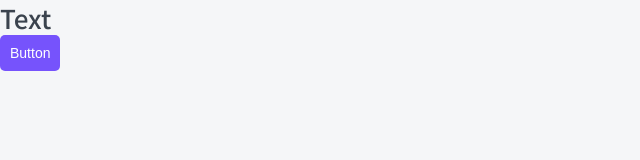
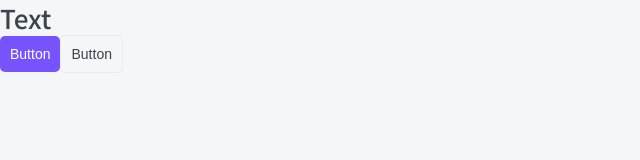
Before and after one commit to AnnaShpak01/my-top-app, a Next.js app: page / in a window 1280 px wide. Shown: the top 160 px of the page, without its empty margins (0-640 px from the left). Built offline with nearby package versions, Linux system fonts and the light colour scheme.

Commit message:
HTMLProps
added className as props for buttons

```diff
--- a/app/components/Button/Button.props.ts
+++ b/app/components/Button/Button.props.ts
@@ -1,6 +1,6 @@
-import { ReactNode } from "react";
+import { ButtonHTMLAttributes, DetailedHTMLProps, ReactNode } from "react";
 
-export interface ButtonProps{
+export interface ButtonProps extends DetailedHTMLProps<ButtonHTMLAttributes<HTMLButtonElement>, HTMLButtonElement>{
     children: ReactNode;
     appearance: 'primary' | 'ghost';
 }
--- a/app/components/Button/Button.tsx
+++ b/app/components/Button/Button.tsx
@@ -2,13 +2,14 @@ import styles from './Button.module.css';
 import { ButtonProps } from './Button.props';
 import cn from 'classnames'
 
-export const Button = ({appearance, children}: ButtonProps):JSX.Element => {
+export const Button = ({appearance, children, className, ...props}: ButtonProps):JSX.Element => {
     return (
     <button
-    className={cn(styles.button, {
+    className={cn(styles.button, className, {
         [styles.primary]: appearance == 'primary',
         [styles.ghost]: appearance == 'ghost',
     })}
+    {...props}
         >
             {children}
         </button>
--- a/app/page.tsx
+++ b/app/page.tsx
@@ -18,7 +18,8 @@ export default function Home(): JSX.Element {
   return (
     <>
       <Htag tag="h1">Text</Htag>
-      <Button appearance='primary'>Button</Button>
+      <Button appearance='primary' className="dghj">Button</Button>
+      <Button appearance='ghost'>Button</Button>
     </>
   )
 }
```
